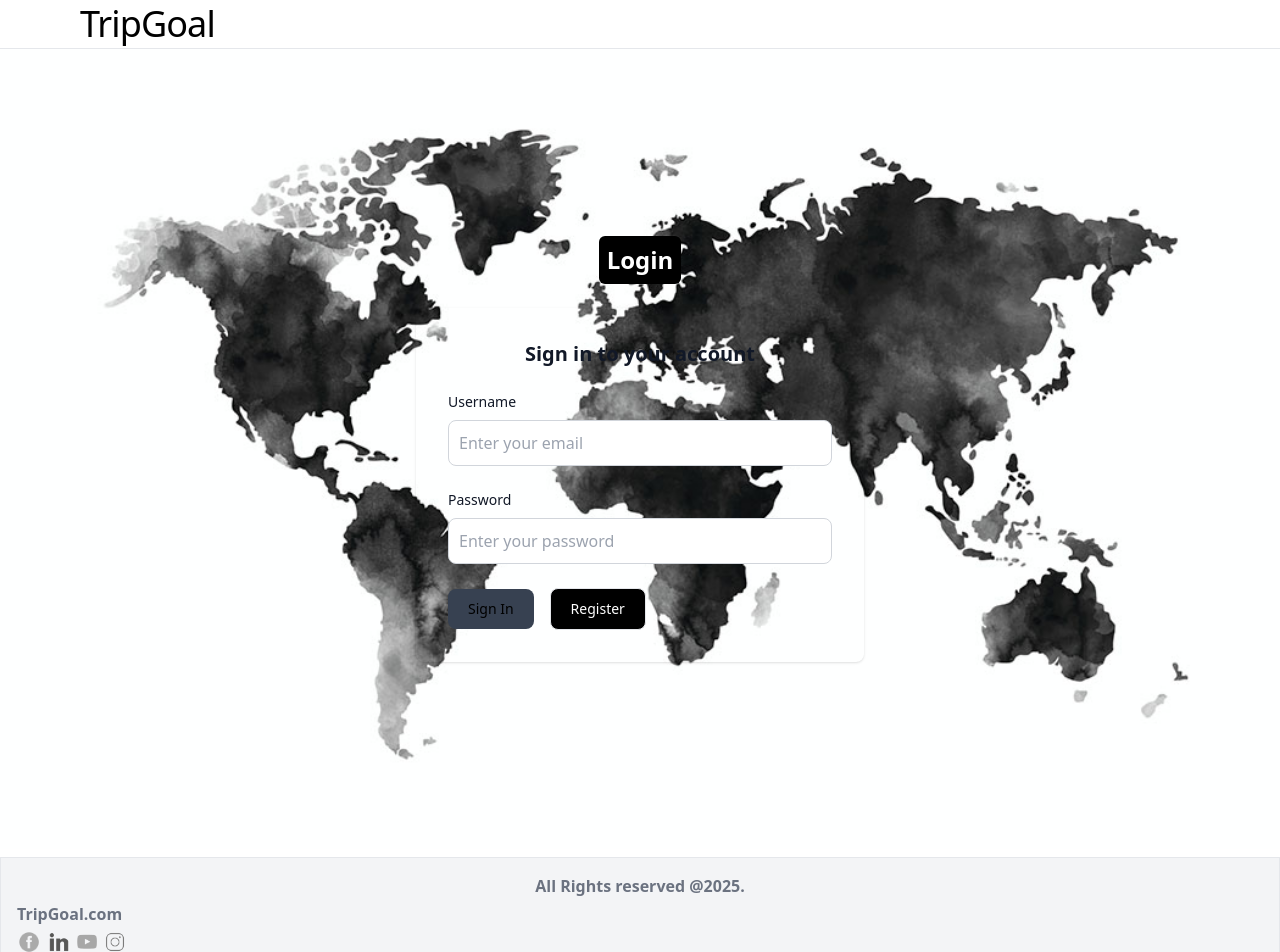
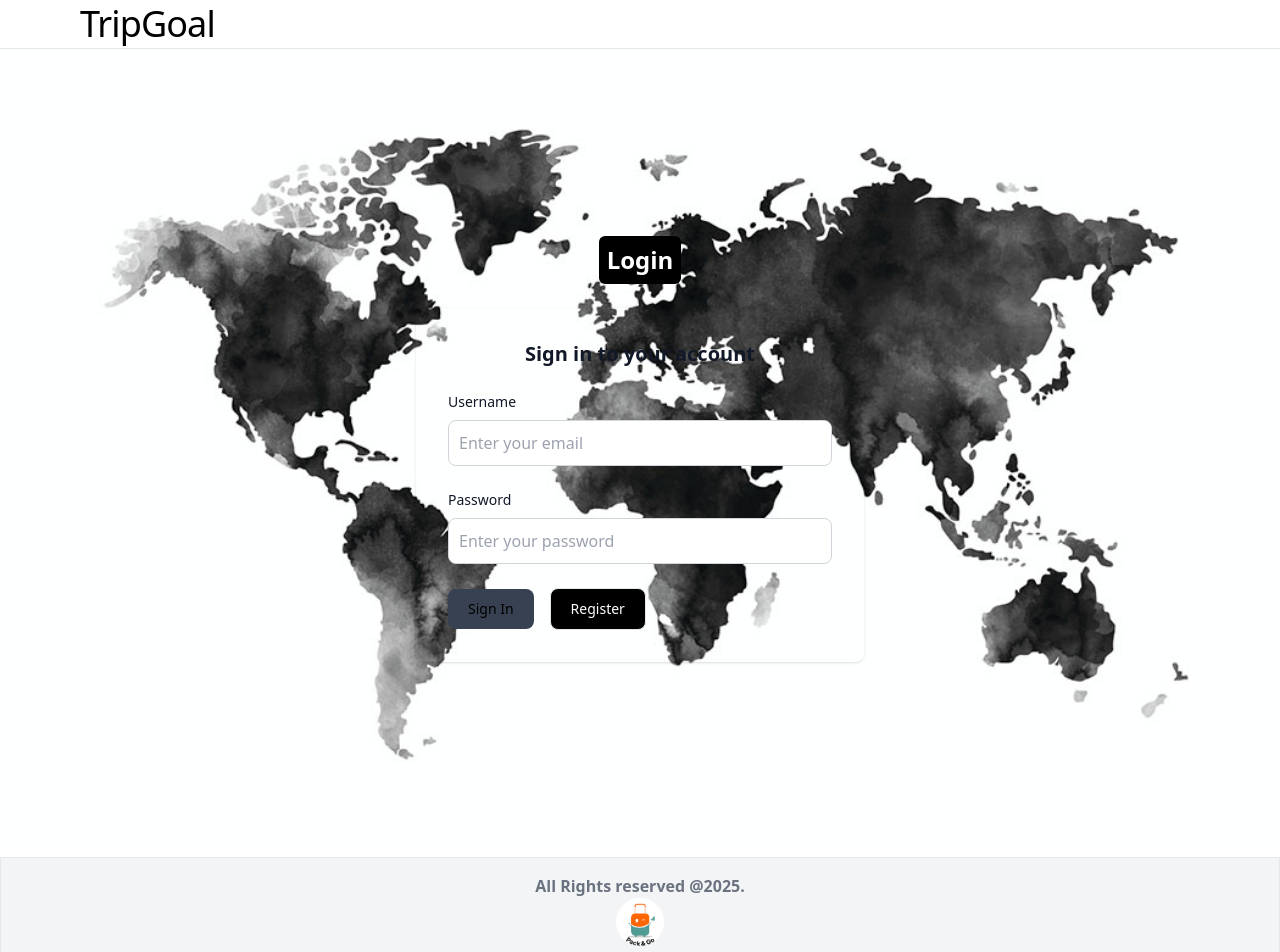
Before and after one commit to Brnt-Luap/todolist, a Vue app: page / in a window 1280 px wide. Shown: the top 952 px of the page. Built offline with nearby package versions, Linux system fonts and the light colour scheme; no server answers.

Commit message:
Modif MainFooter

```diff
--- a/src/components/MainFooter.vue
+++ b/src/components/MainFooter.vue
@@ -1,7 +1,15 @@
 <template>
     <footer class="w-full bg-gray-100 text-black border mt-1 p-4 flex flex-col items-center">
         <span class="text-md font-semibold text-gray-500 text-center">All Rights reserved @2025.</span>
-        <span class="text-md font-semibold text-gray-500 self-start mt-1">TripGoal.com</span>
+        <div class="sm:text-lg">
+                    <router-link to="/landing">
+                        <img
+                        src="@/assets/landing/pg.png"
+                        alt="TripGoal Logo"
+                        class="h-12 cursor-pointer rounded-md"
+                        />
+                    </router-link>
+                </div>
 
         <!-- Clickable Logo -->
         <div class="flex items-center self-start mt-1">
```
